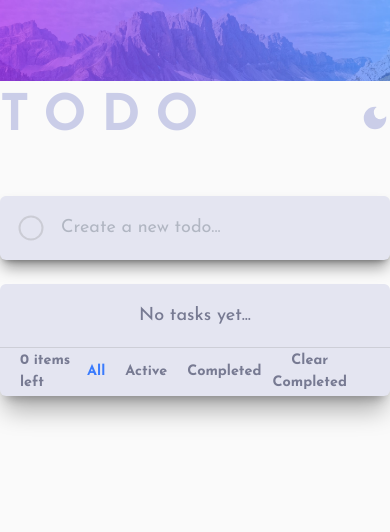
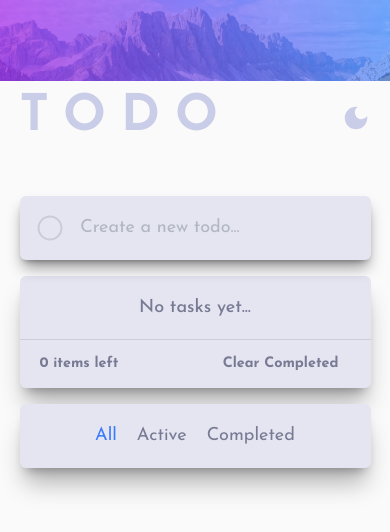
Before and after one commit to wolterGray/toDoList, a React (Vite) app: page / in a window 390 px wide. Shown: the top 532 px of the page. Built offline with nearby package versions, Linux system fonts and the light colour scheme.

Commit message:
Finished the adaptation for the Tasks Section. Now, when sized for mobile devices, the filtering buttons are displayed at the bottom of the page, which made it possible to minimize the size of the task section and input fields.

```diff
--- a/src/App.jsx
+++ b/src/App.jsx
@@ -9,6 +9,7 @@ import TasksSection from "./components/TasksSection/TasksSection";
 function App() {
   const [tasksData, setTasksData] = React.useState([]);
   const [darkMode, setDarkMode] = React.useState(false);
+
   function removeTask(id) {
     const newTaskArr = tasksData.filter((t) => t.id !== id);
     setTasksData(newTaskArr);
@@ -36,7 +37,7 @@ function App() {
         alt="background banner"
       />
 
-      <div className="container md:max-w-xl sm:max-w-lg mx-auto pt-20 relative z-auto">
+      <div className="container md:max-w-xl sm:max-w-lg max-w-[90%] mx-auto pt-20 relative z-auto">
         <Header darkModeToggle={darkModeToggle} darkMode={darkMode} />
         <EnterField darkMode={darkMode} setter={setTasksData} />
         {tasksData && (
--- a/src/components/TasksSection/TasksSection.jsx
+++ b/src/components/TasksSection/TasksSection.jsx
@@ -22,10 +22,11 @@ function TasksSection({
   }
 
   return (
+    <>
       <div
         className={`${
           darkMode ? "bg-secondaryBgD" : "bg-secondaryBgL"
-      } mt-6 rounded-md shadow-xl shadow-[#00000049]`}>
+        } sm:mt-6 mt-4  rounded-md shadow-xl  shadow-[#00000049]`}>
         {filterTasks().length > 0 ? (
           filterTasks().map((task) => (
             <TaskItem
@@ -51,7 +52,7 @@ function TasksSection({
               {tasksData.filter((e) => e.complete === false).length} items left
             </p>
           </div>
-        <div className="flex gap-5">
+          <div className=" hidden sm:flex gap-5">
             {controlsValue.map((element) => (
               <button
                 key={element}
@@ -71,15 +72,33 @@ function TasksSection({
             <button
               onClick={clearAllCompleted}
               className={`${
-              darkMode
-                ? "hover:text-textHoverD"
-                : "hover:text-textHoverL"
+                darkMode ? "hover:text-textHoverD" : "hover:text-textHoverL"
               } mr-3 `}>
               Clear Completed
             </button>
           </div>
         </div>
       </div>
+      <div
+        className={`${
+          darkMode ? "bg-secondaryBgD" : "bg-secondaryBgL"
+        } h-16 flex justify-center mt-4 sm:hidden gap-5 shadow-xl shadow-[#00000049] rounded-md text-secondaryTextColor`}>
+        {controlsValue.map((element) => (
+          <button
+            key={element}
+            onClick={() => setActiveOption(element)}
+            className={`${
+              activeOption === element
+                ? "text-blueColor"
+                : darkMode
+                ? "hover:text-textHoverD"
+                : "hover:text-textHoverL"
+            }  `}>
+            {element}
+          </button>
+        ))}
+      </div>
+    </>
   );
 }
 
```
Lines whose indentation alone changed are shown as unchanged.
